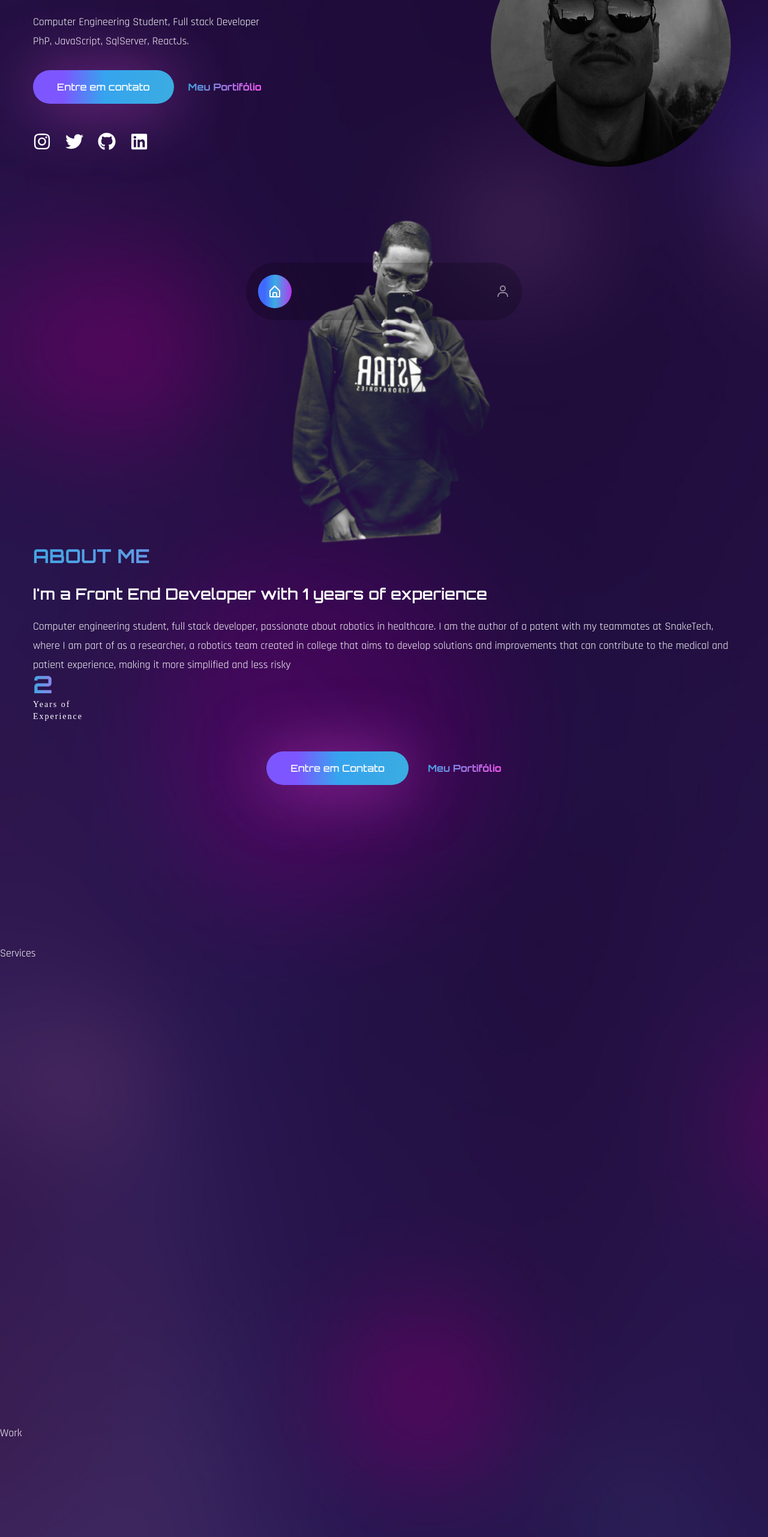
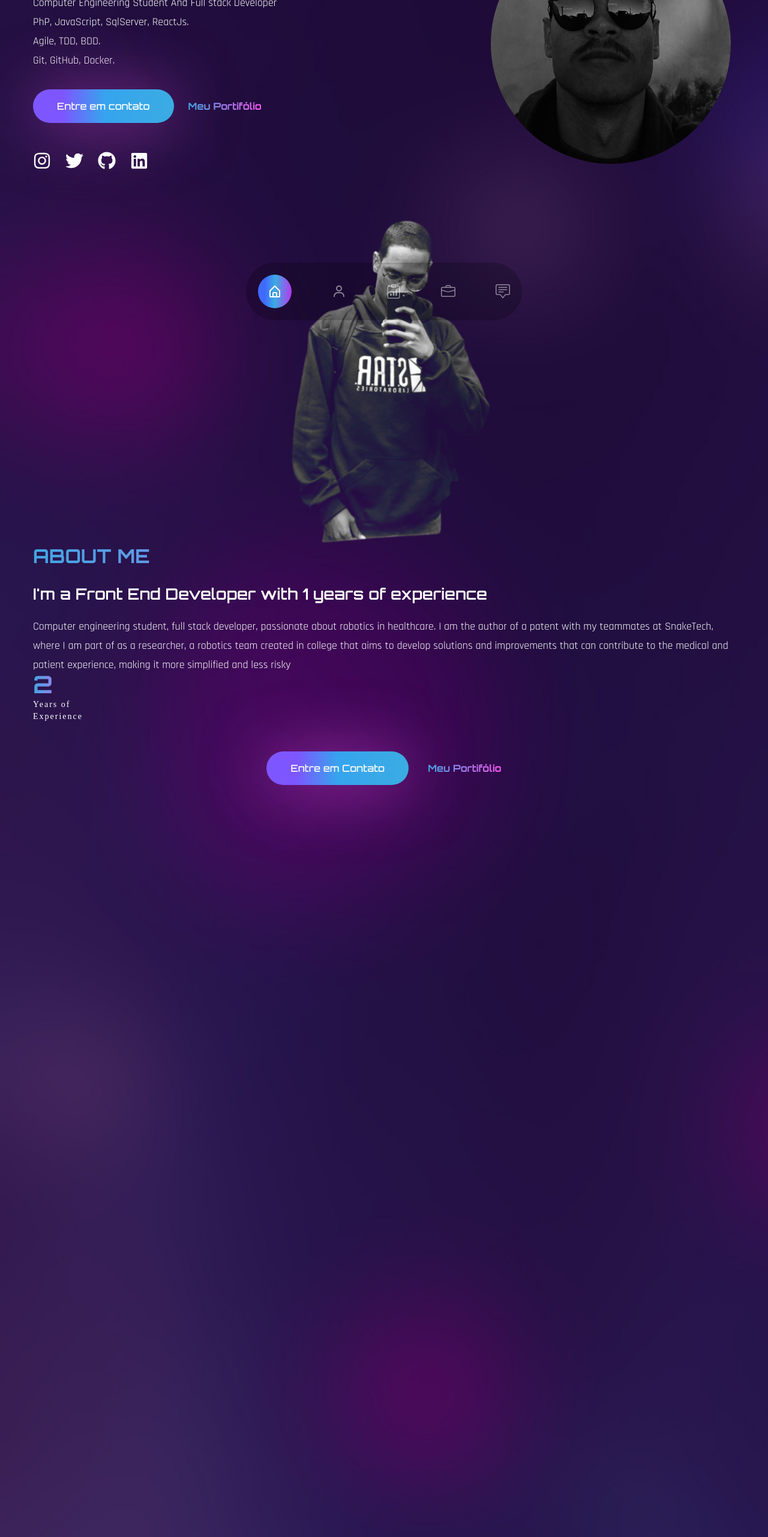
Before and after one commit to ImGlic/Portifolio-VictorGlicerio, a React (Create React App) app: page / in a window 1280 px wide. Shown: the part 234-2797 px from the top of the page at 60% size. Built offline with nearby package versions, Linux system fonts and the light colour scheme; the HTML template or start-up script is replaced by a standard one; a web font is replaced by a local one.

Commit message:
ajustes portigolio

```diff
--- a/src/components/Banner.js
+++ b/src/components/Banner.js
@@ -52,9 +52,13 @@ const Banner = () => {
             </motion.div>
 
             <p className="mb-8 max-w-lg mx-auto lg:mx-0 ">
-              Computer Engineering Student, Full stack Developer
+              Computer Engineering Student And Full stack Developer
               <br />
               PhP, JavaScript, SqlServer, ReactJs.
+              <br/>
+              Agile, TDD, BDD.
+              <br/>
+              Git, GitHub, Docker.
             </p>
             <div
               className=" flex max-w-max gap-x-6 items-center mb-12
--- a/src/components/Contact.js
+++ b/src/components/Contact.js
@@ -3,7 +3,7 @@ import React from 'react';
 const Contact = () => {
   return(
       <div className='section' id='contact'>
-        Contact
+
       </div>
     )
 };
--- a/src/components/Nav.js
+++ b/src/components/Nav.js
@@ -30,7 +30,7 @@ const Nav = () => {
               <BiUser/>
             </Link>
 
-            {/* <Link to='services'
+            <Link to='services'
              activeClass='active'
              smooth={true}
              spy={true}
@@ -52,7 +52,7 @@ const Nav = () => {
             spy={true}
             classname='cursor-pointer w-[60px] h-[6-px] flex items-center justify-center'>
               <BsChatSquareText/>
-            </Link> */}
+            </Link>
           </div>
         </div>
     </nav>
--- a/src/components/Services.js
+++ b/src/components/Services.js
@@ -3,7 +3,7 @@ import React from 'react';
 const Services = () => {
   return(
     <div className='section' id='services'>
-      Services
+
     </div>
   )
 };
--- a/src/components/Work.js
+++ b/src/components/Work.js
@@ -3,7 +3,7 @@ import React from 'react';
 const Work = () => {
   return(
     <div className='section' id='work'>
-      Work
+
     </div>
   )
 };
```
